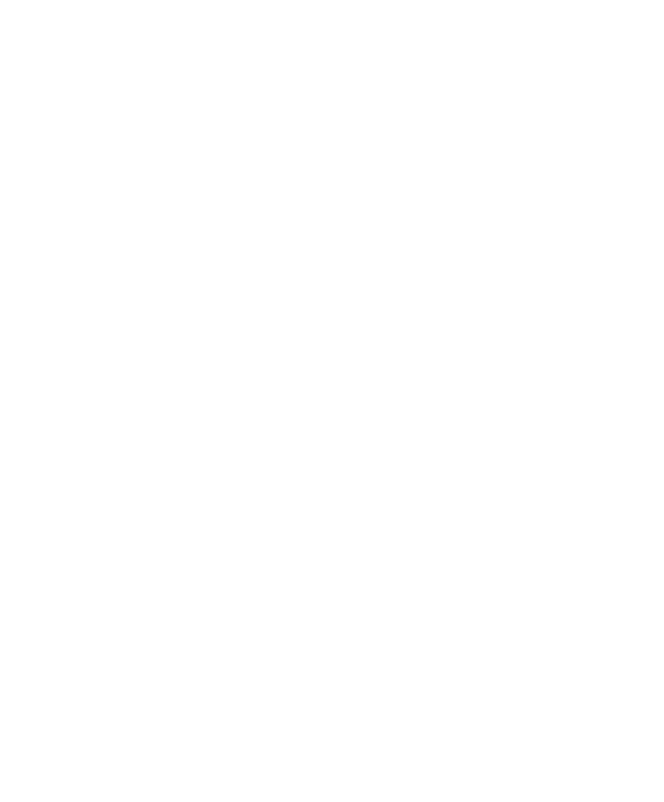
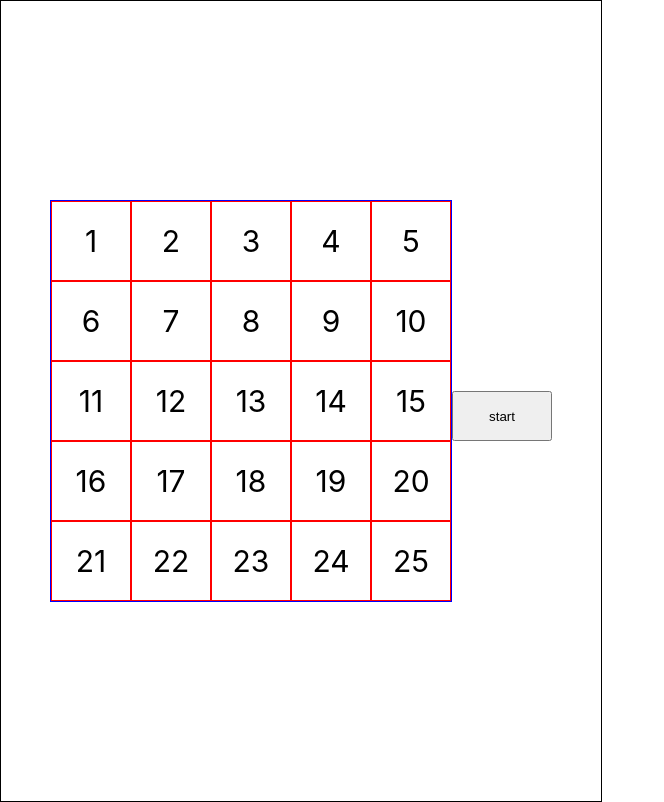
Before and after one commit to Umzzang/SSANTA-CLINIC, a React (Create React App) app in the folder Frontend/ssantaclinic/: page /wits in a window 1280 px wide. Before the commit this address had no page. Shown: the whole page, without its empty margins (0-664 px from the left). Built offline with nearby package versions, Linux system fonts and the light colour scheme.

Commit message:
:sparkles: feat: 순발력게임(기능구현, 스타일 x)

```diff
--- a/Frontend/ssantaclinic/src/App.tsx
+++ b/Frontend/ssantaclinic/src/App.tsx
@@ -3,6 +3,7 @@
 import { SignUp } from './pages/users/SignUp';
 import { LogIn } from './pages/users/LogIn';
 import { Home } from './pages/Home';
+import WitsPage from './pages/game/WitsPage';
 
 function App() {
   return (
@@ -11,6 +12,7 @@
         <Route path="/" element={<Home />}></Route>
         <Route path="/signup" element={<SignUp />}></Route>
         <Route path="/login" element={<LogIn />}></Route>
+        <Route path="/wits" element={<WitsPage />}></Route>
       </Routes>
     </Router>
   );
--- /dev/null
+++ b/Frontend/ssantaclinic/src/components/game/Board.tsx
@@ -0,0 +1,19 @@
+import React from 'react';
+import Cell from './Cell';
+import './wits.css';
+
+interface Iprops {
+  numbers: Array<number>;
+  handleClick: (num: number) => void;
+}
+
+export default function Board({ numbers, handleClick }: Iprops) {
+  // console.log(typeof handleClick);
+  return (
+    <div className="board-container">
+      {numbers.map((num: number, index: number) => (
+        <Cell num={num} key={index} handleClick={handleClick}></Cell>
+      ))}
+    </div>
+  );
+}
--- /dev/null
+++ b/Frontend/ssantaclinic/src/components/game/Cell.tsx
@@ -0,0 +1,16 @@
+import React from 'react';
+import './wits.css';
+
+interface Iprops {
+  num: number;
+  // key: keyof Array<number>;
+  handleClick: (num: number) => void;
+}
+
+export default function Cell({ num, handleClick }: Iprops) {
+  return (
+    <div className="cell-container" onClick={() => handleClick(num)}>
+      {num !== 0 ? num : null}
+    </div>
+  );
+}
--- /dev/null
+++ b/Frontend/ssantaclinic/src/components/game/Timer.tsx
@@ -0,0 +1,22 @@
+import React, { useState, useEffect, useRef } from 'react';
+
+export default function Timer() {
+  const [timeElapsed, setTimeElapsed] = useState(0);
+  const record = useRef<number>(0);
+  record.current = timeElapsed;
+  useEffect(() => {
+    const timer = setInterval(() => {
+      setTimeElapsed((timeElapsed) => timeElapsed + 30);
+    }, 30);
+    return () => {
+      alert('Your Record :' + record.current / 1000);
+      clearInterval(timer);
+    };
+  }, []);
+  return (
+    <div className="timer-container">
+      <div>{Math.floor(timeElapsed / 1000)}:</div>
+      <div>{(timeElapsed % 1000) / 10}</div>
+    </div>
+  );
+}
--- /dev/null
+++ b/Frontend/ssantaclinic/src/components/game/wits.css
@@ -0,0 +1,26 @@
+.board-container {
+  width: 400px;
+  height: 400px;
+  border: 1px solid blue;
+  display: grid;
+  grid-template-columns: repeat(5, 1fr);
+  grid-template-rows: repeat(5, 1fr);
+}
+
+.cell-container{
+  border: 1px solid red;
+  display: flex;
+  justify-content: center;
+  align-items: center;
+  font-size: 30px;
+}
+
+.timer-container{
+  margin-top: 30px;
+  width: 100px;
+  height: 50px;
+  display: flex;
+  justify-content: center;
+  align-items: center;
+  font-size: 30px;
+}
--- /dev/null
+++ b/Frontend/ssantaclinic/src/pages/game/WitsPage.tsx
@@ -0,0 +1,59 @@
+import React, { useState, useEffect, useRef } from 'react';
+import Board from '../../components/game/Board';
+import Timer from '../../components/game/Timer';
+import './game.css';
+
+const array: number[] = [];
+for (let i = 1; i <= 25; i++) {
+  array.push(i);
+}
+const shuffleArray = (array: number[]) => {
+  for (let i = array.length - 1; i > 0; i--) {
+    const j = Math.floor(Math.random() * (i + 1));
+    [array[i], array[j]] = [array[j], array[i]];
+  }
+  return array;
+};
+
+export default function WitsPage() {
+  const [numbers, setNumbers] = useState(array);
+  const [gameFlag, setGameFlag] = useState(false);
+  const [current, setCurrent] = useState(1);
+
+  const handleClick = (num: number) => {
+    if (num === current) {
+      if (num === 50) {
+        console.log('Success');
+        //게임 끝 구현
+      }
+      const index = numbers.indexOf(num);
+      setNumbers((numbers) => [
+        ...numbers.slice(0, index),
+        num < 26 ? num + 25 : 0,
+        ...numbers.slice(index + 1),
+      ]);
+      setCurrent((current) => current + 1);
+    }
+    if (num === current && gameFlag) {
+      if (num === 50) {
+        endGame();
+      }
+    }
+  };
+
+  const startGame = () => {
+    setNumbers(shuffleArray(array));
+    setCurrent(1);
+    setGameFlag(true);
+  };
+  const endGame = () => {
+    setGameFlag(false);
+  };
+  // console.log(typeof handleClick);
+  return (
+    <div className="game-container">
+      <Board numbers={numbers} handleClick={handleClick}></Board>
+      {gameFlag ? <Timer></Timer> : <button onClick={startGame}>start</button>}
+    </div>
+  );
+}
--- /dev/null
+++ b/Frontend/ssantaclinic/src/pages/game/game.css
@@ -0,0 +1,14 @@
+.game-container {
+  width: 600px;
+  height: 800px;
+  border: 1px solid black;
+  display: flex;
+  justify-content: center;
+  align-items: center;
+}
+
+button {
+  margin-top: 30px;
+  width: 100px;
+  height: 50px;
+}
```
